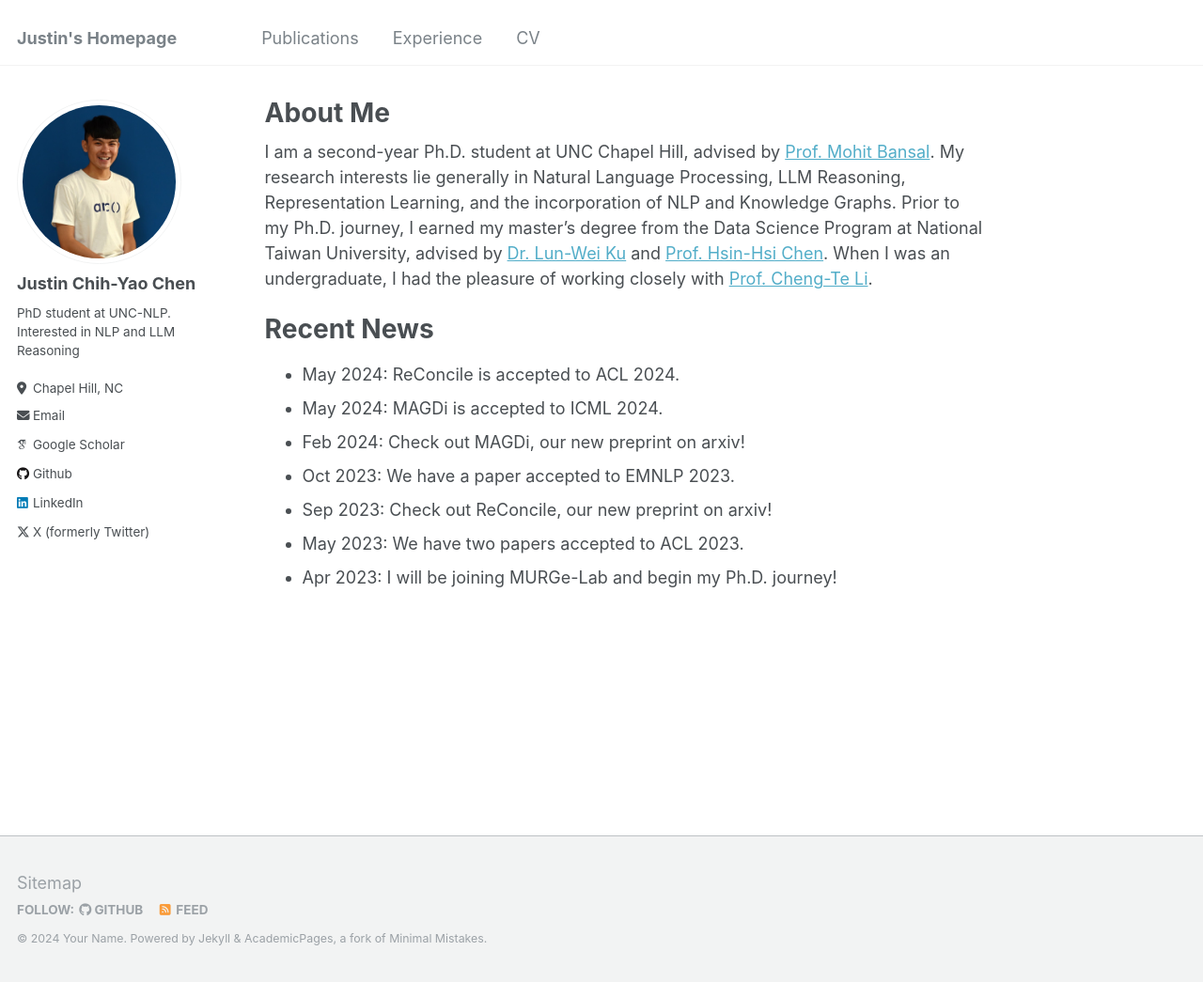
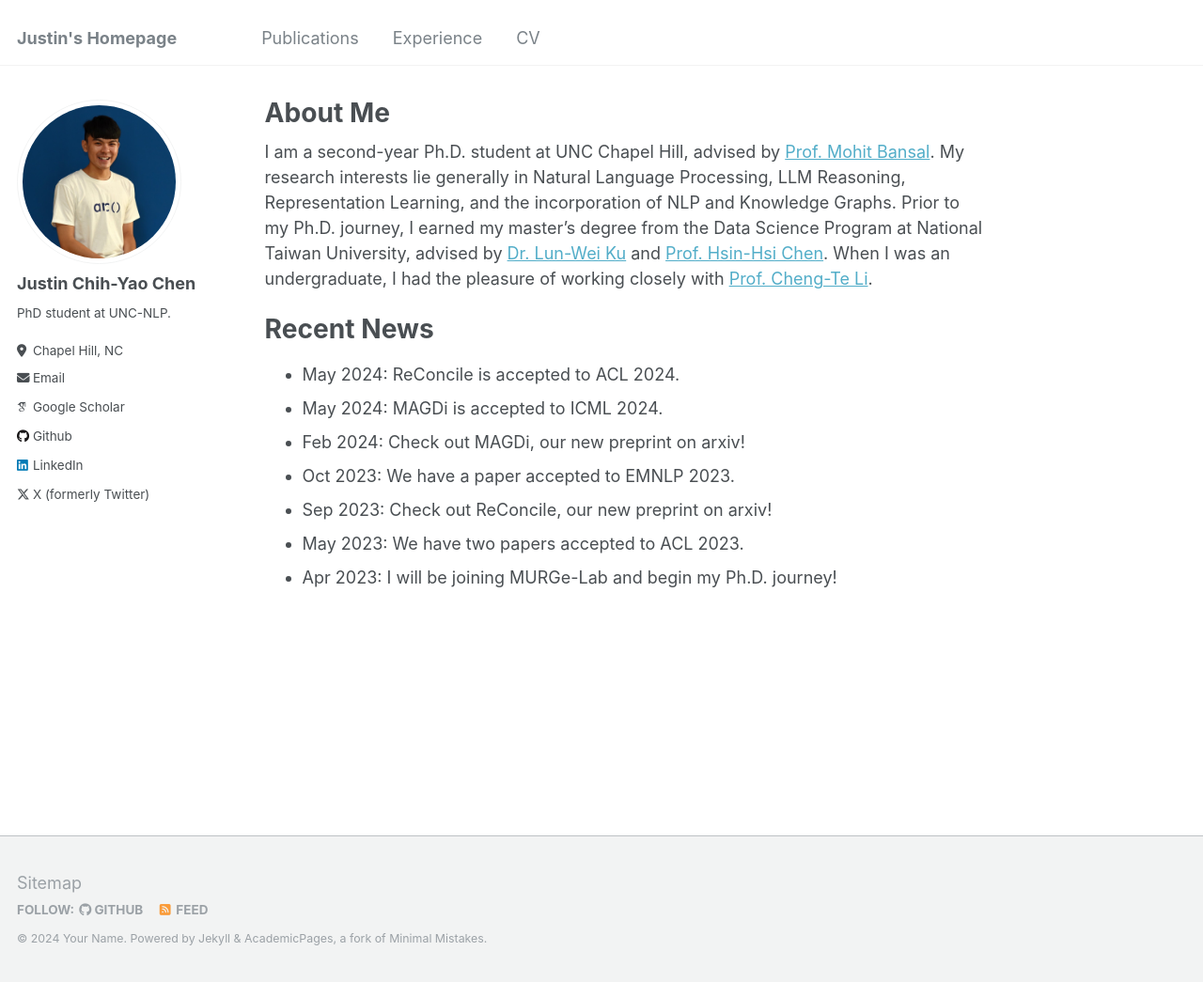
Before and after one commit to dinobby/dinobby.github.io, a Jekyll site: the page built from _pages/about.md, in a window 1280 px wide and 1045 px high. Shown: the whole window at 94% size. Built offline with Jekyll 4.4.1, drawn with Linux system fonts in a browser that asks for light colours; some web fonts are replaced.

Commit message:
Update _config.yml

```diff
--- a/_config.yml
+++ b/_config.yml
@@ -24,7 +24,7 @@ author:
   avatar           : "profile.jpg"
   name             : "Justin Chih-Yao Chen"
   pronouns         : # example: "she/her"
-  bio              : "PhD student at UNC-NLP. Interested in NLP and LLM Reasoning"
+  bio              : "PhD student at UNC-NLP."
   location         : "Chapel Hill, NC"
   employer         : # URL
   uri              : # URL
```
